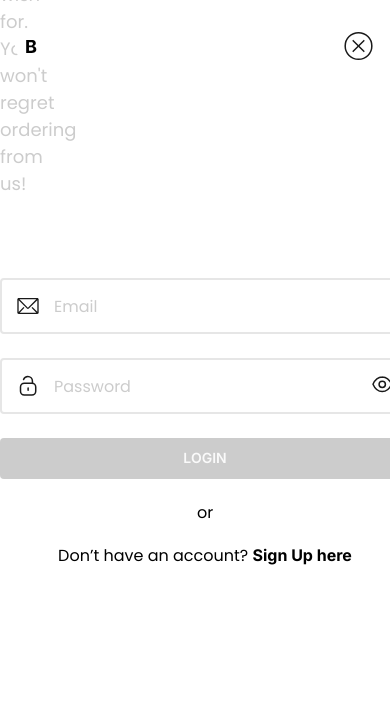
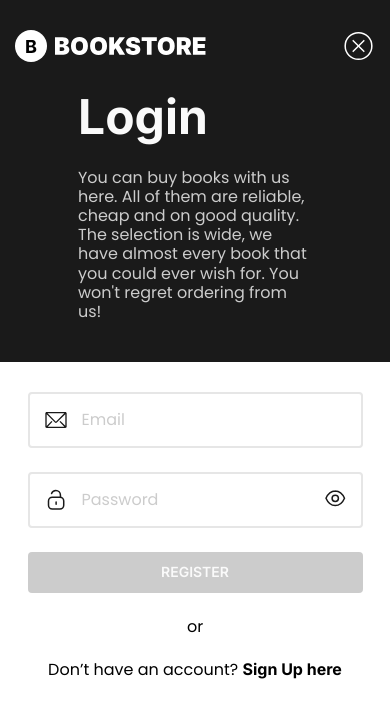
Before and after one commit to gapanovichV/bookstore-next, a Next.js app: page /sign-in in a window 390 px wide. Shown: the top 718 px of the page. Built offline with nearby package versions, Linux system fonts and the light colour scheme.

Commit message:
style: adaptive Auth

```diff
--- a/components/elements/Input/Input.module.scss
+++ b/components/elements/Input/Input.module.scss
@@ -44,7 +44,7 @@ $imgPadding: 16px;
   }
 }
 
-.password {
+.icon {
   cursor: pointer;
   position: absolute;
   padding: 0 $imgPadding;
--- a/components/elements/Input/Input.tsx
+++ b/components/elements/Input/Input.tsx
@@ -44,7 +44,7 @@ export const Input = React.forwardRef(
             ref={ref}
           />
           {isPassword && (
-            <div className={clsx(styles.password)} onClick={toggle}>
+            <div className={clsx(styles.icon)} onClick={toggle}>
               {hide ? (
                 <img src={`img/HidePass.svg`} alt="Hide password" />
               ) : (
@@ -53,7 +53,7 @@ export const Input = React.forwardRef(
             </div>
           )}
           {error && !isPassword && (
-            <div className={clsx(styles.password)}>
+            <div className={clsx(styles.icon)}>
               <img src={`img/InfoCircle.svg`} alt="Info circle" />
             </div>
           )}
--- a/components/modules/AuthHeader/AuthHeader.tsx
+++ b/components/modules/AuthHeader/AuthHeader.tsx
@@ -14,7 +14,15 @@ const AuthHeader = () => {
       <div className={clsx("container", styles.header__container)}>
         <Logo logoIsIcon={false} />
         <button className={clsx("btn-reset")} onClick={() => router.back()}>
-          <img src="/img/closeCircle.svg" alt="Cloce circle" />
+          <svg width="33" height="32" viewBox="0 0 33 32" fill="none" xmlns="http://www.w3.org/2000/svg">
+            <path fillRule="evenodd" clipRule="evenodd"
+                  d="M16.5094 29.334C23.8725 29.334 29.8431 23.3648 29.8431 16.0003C29.8431 8.63726 23.8725 2.66667 16.5094 2.66667C9.14638 2.66667 3.17578 8.63726 3.17578 16.0003C3.17578 23.3648 9.14638 29.334 16.5094 29.334Z"
+                  stroke="#1A1A1A" strokeWidth="1.5" strokeLinecap="round" strokeLinejoin="round" />
+            <path d="M21.8424 10.668L11.1758 21.3346" stroke="#1A1A1A" strokeWidth="1.5" strokeLinecap="round"
+                  strokeLinejoin="round" />
+            <path d="M11.1758 10.668L21.8424 21.3346" stroke="#1A1A1A" strokeWidth="1.5" strokeLinecap="round"
+                  strokeLinejoin="round" />
+          </svg>
         </button>
       </div>
     </header>
--- a/components/modules/LoginForm/LoginForm.module.scss
+++ b/components/modules/LoginForm/LoginForm.module.scss
@@ -1,7 +1,6 @@
 .form {
   display: flex;
   flex-direction: column;
-  width: 410px;
   gap: 24px;
 }
 
--- a/components/modules/LoginForm/LoginForm.tsx
+++ b/components/modules/LoginForm/LoginForm.tsx
@@ -63,7 +63,7 @@ const LoginForm = () => {
         loading={form.formState.isSubmitting}
         type="submit"
       >
-        Login
+        Register
       </Button>
       <p className={clsx(styles.text, styles.center)}>or</p>
       <p className={clsx(styles.text, styles.center)}>Don’t have an account? <Link href={RouteEnum.SIGN_UP}><span>Sign Up here</span></Link></p>
--- a/components/modules/RegistrationForm/RegistrationForm.module.scss
+++ b/components/modules/RegistrationForm/RegistrationForm.module.scss
@@ -1,7 +1,6 @@
 .form {
   display: flex;
   flex-direction: column;
-  width: 410px;
   gap: 24px;
 }
 
--- a/components/templates/AuthPage/AuthPage.module.scss
+++ b/components/templates/AuthPage/AuthPage.module.scss
@@ -29,10 +29,12 @@
     display: flex;
     align-items: center;
     justify-content: center;
+    padding: 0 15px;
 
   }
   &__form {
-
+    width: 60%;
+    max-width: 410px;
   }
 }
 
@@ -68,3 +70,78 @@
     }
   }
 }
+
+@media (max-width: 910px) {
+  .auth {
+    &__text {
+      bottom: 0;
+      top: 50%;
+      transform: translate(-50%, -50%);
+      &__main {
+        font: var(--font-header-2);
+      }
+      &__descr {
+        font: var(--font-bodytext-3);
+      }
+    }
+    &__form {
+      width: 80%;
+      max-width: 310px;
+    }
+  }
+}
+
+@media (max-width: 600px) {
+  .auth {
+    grid-template-columns: none;
+    grid-template-rows: 0.75fr 1fr;
+    &__left {
+      padding-top: 92px;
+      padding-bottom: 10px;
+    }
+    &__text {
+      top: 50%;
+      bottom: 0;
+    }
+    &__right {
+      margin-top: 30px;
+      align-items: flex-start;
+    }
+    &__form {
+      width: 100%;
+      max-width: 335px;
+    }
+  }
+  .login {
+    header {
+      div {
+        button {
+          svg {
+            path {
+              stroke: white;
+            }
+          }
+        }
+      }
+    }
+  }
+}
+
+@media (max-width: 375px) {
+  .auth {
+    grid-template-columns: none;
+    &__text {
+      position: relative;
+    }
+    &__form {
+      width: 100%;
+      max-width: 335px;
+    }
+    &__text {
+      &__main {
+        font: var(--font-header-3);
+
+      }
+    }
+  }
+}
--- a/types/z.type.ts
+++ b/types/z.type.ts
@@ -1,8 +1,9 @@
 import { z } from "zod"
+
 
 export const userRegistrationFormScheme = z.object({
   email: z.string().min(1, "Email is required").email("Enter your email address"),
-  password: z.string().min(1, "Password is required"),
+  password: z.string().min(1, "Password is required").min(8, 'Password must have at least 8 characters'),
   firstName: z.string().min(1, "First Name is required"),
   lastName: z.string().min(1, "Last Name is required")
 })
```
